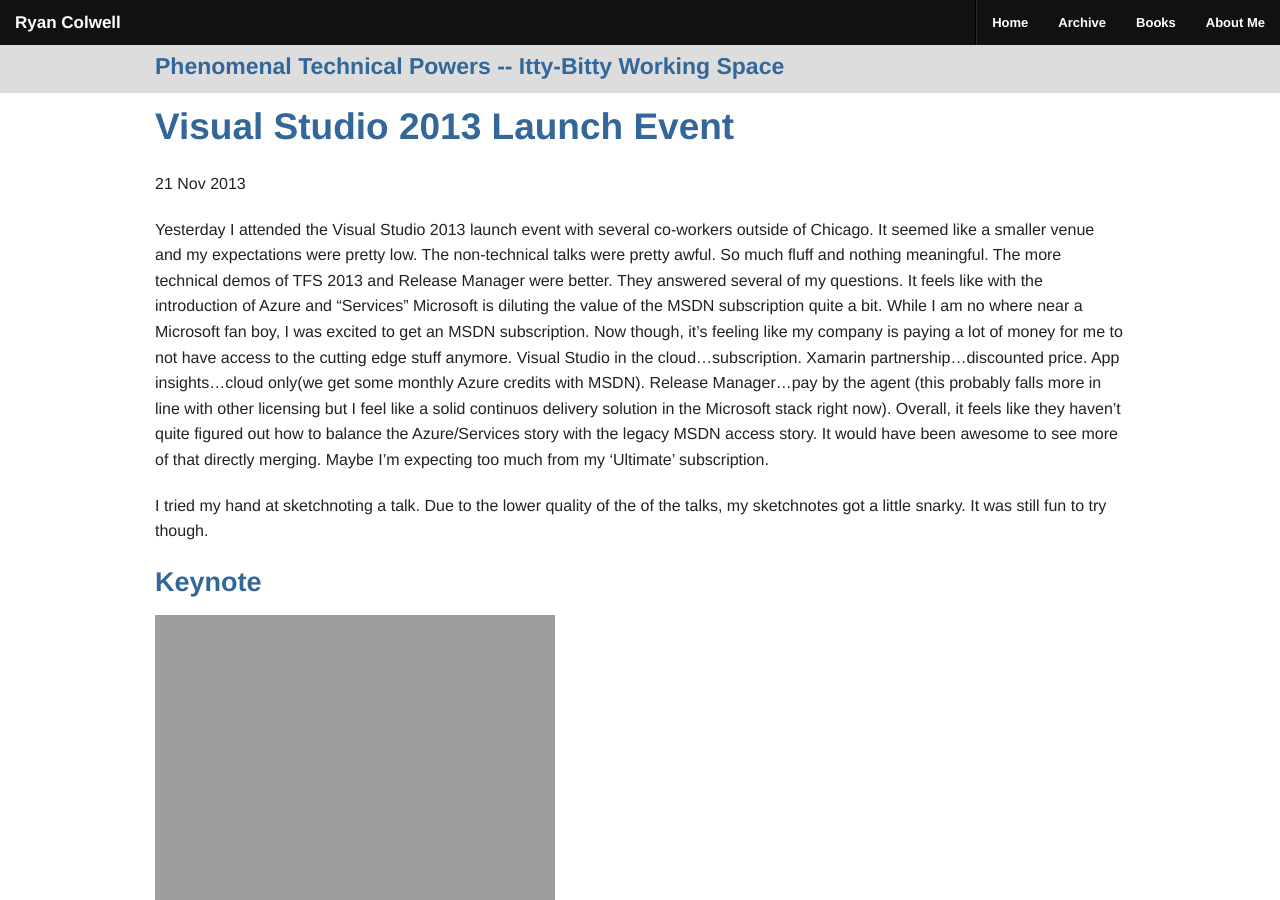
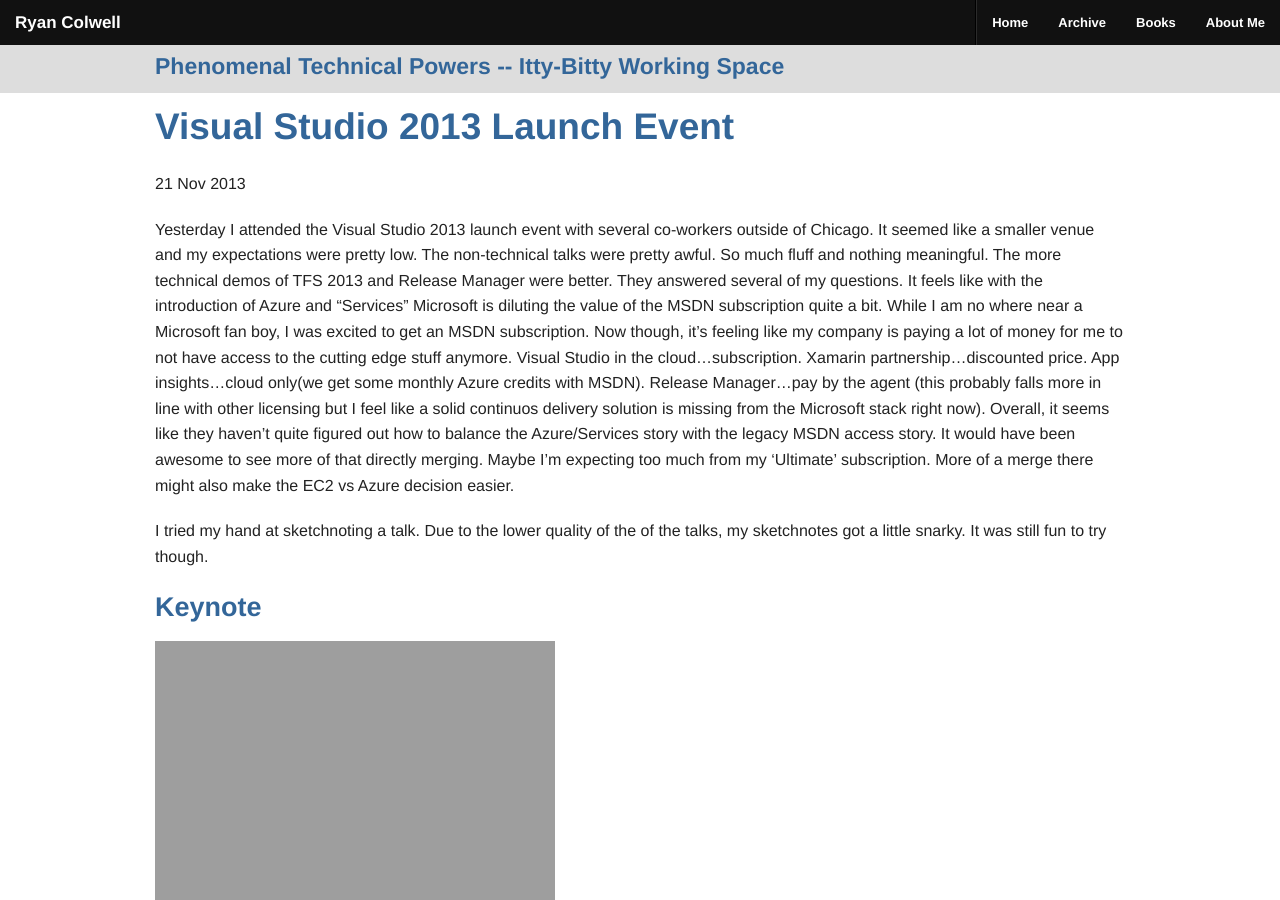
Before and after one commit to ryanco/ryanco.github.io, a Jekyll site: the page built from _posts/2013-11-21-visual-studio-2013-launch-event.md, in a window 1280 px wide and 900 px high. Built offline with Jekyll 4.4.1, drawn with Linux system fonts in a browser that asks for light colours; nearby versions of some CDN libraries; Markdown is read by kramdown in place of the engine named in the settings.

Commit message:
Cleaned up a sentence.

```diff
--- a/_posts/2013-11-21-visual-studio-2013-launch-event.md
+++ b/_posts/2013-11-21-visual-studio-2013-launch-event.md
@@ -4,7 +4,7 @@
 date: 2013-11-21
 ---
 
-Yesterday I attended the Visual Studio 2013 launch event with several co-workers outside of Chicago. It seemed like a smaller venue and my expectations were pretty low. The non-technical talks were pretty awful. So much fluff and nothing meaningful. The more technical demos of TFS 2013 and Release Manager were better. They answered several of my questions. It feels like with the introduction of Azure and "Services" Microsoft is diluting the value of the MSDN subscription quite a bit. While I am no where near a Microsoft fan boy, I was excited to get an MSDN subscription. Now though, it's feeling like my company is paying a lot of money for me to not have access to the cutting edge stuff anymore. Visual Studio in the cloud...subscription. Xamarin partnership...discounted price. App insights...cloud only(we get some monthly Azure credits with MSDN). Release Manager...pay by the agent (this probably falls more in line with other licensing but I feel like a solid continuos delivery solution in the Microsoft stack right now). Overall, it feels like they haven't quite figured out how to balance the Azure/Services story with the legacy MSDN access story. It would have been awesome to see more of that directly merging. Maybe I'm expecting too much from my 'Ultimate' subscription.
+Yesterday I attended the Visual Studio 2013 launch event with several co-workers outside of Chicago. It seemed like a smaller venue and my expectations were pretty low. The non-technical talks were pretty awful. So much fluff and nothing meaningful. The more technical demos of TFS 2013 and Release Manager were better. They answered several of my questions. It feels like with the introduction of Azure and "Services" Microsoft is diluting the value of the MSDN subscription quite a bit. While I am no where near a Microsoft fan boy, I was excited to get an MSDN subscription. Now though, it's feeling like my company is paying a lot of money for me to not have access to the cutting edge stuff anymore. Visual Studio in the cloud...subscription. Xamarin partnership...discounted price. App insights...cloud only(we get some monthly Azure credits with MSDN). Release Manager...pay by the agent (this probably falls more in line with other licensing but I feel like a solid continuos delivery solution is missing from the Microsoft stack right now). Overall, it seems like they haven't quite figured out how to balance the Azure/Services story with the legacy MSDN access story. It would have been awesome to see more of that directly merging. Maybe I'm expecting too much from my 'Ultimate' subscription. More of a merge there might also make the EC2 vs Azure decision easier.
 
 I tried my hand at sketchnoting a talk. Due to the lower quality of the of the talks, my sketchnotes got a little snarky. It was still fun to try though.
 
```
